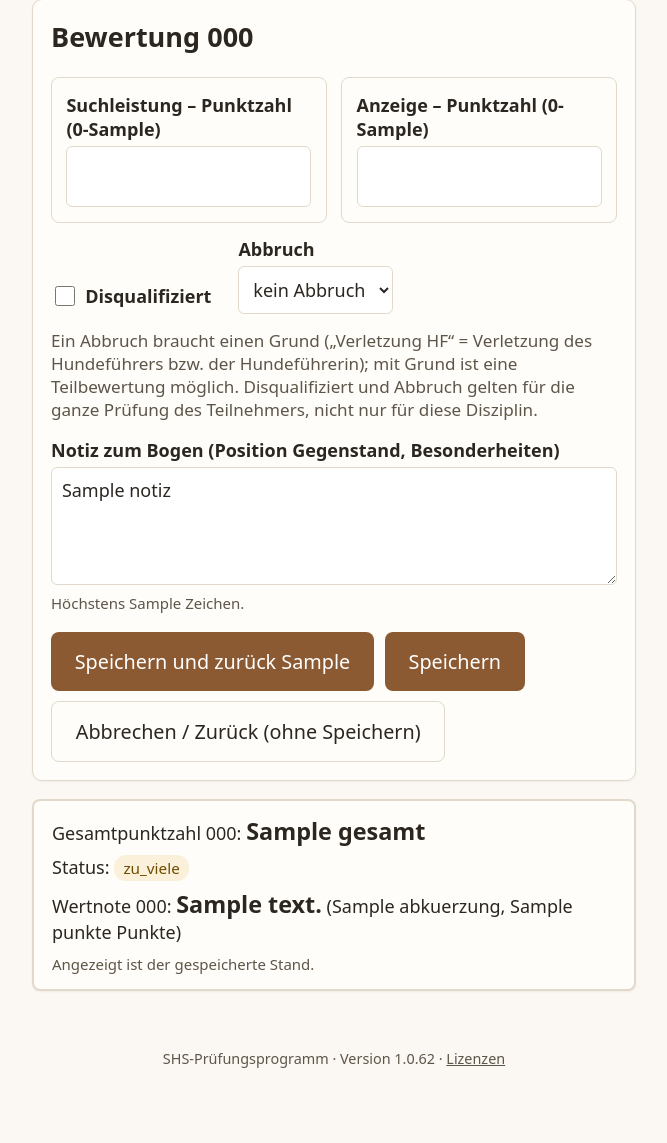
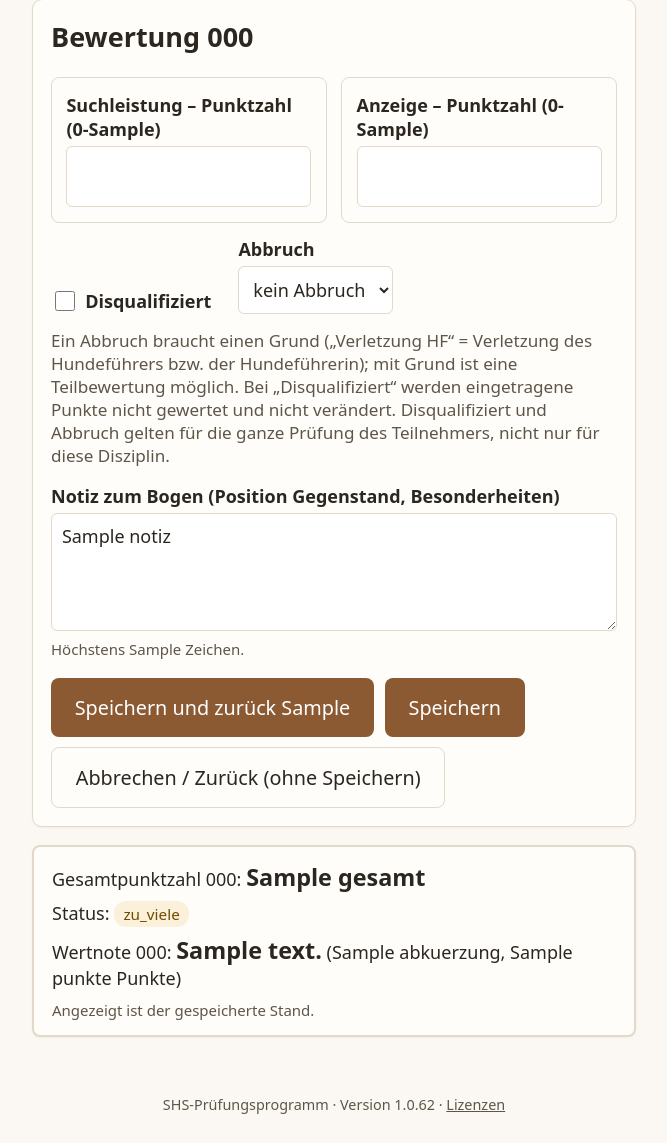
Before and after one commit to mbruver-source/SHS, a Flask app: template templates/bewertungsbogen.html in a window 1280 px wide. Shown: the part 721-1864 px from the top of the page, without its empty margins (306-973 px from the left). Before the commit the page ends 1789 px from the top, so only its background shows below. Run offline with Flask 3, Linux system fonts and the light colour scheme; the template is opened without the code that fills it: most values are stand-ins (such as "Sample title", 1, 10 or a date in 2020); some libraries are stand-ins or nearby versions.

Commit message:
Web-Templates aufgeräumt: gemeinsame Bausteine, CSS-Klassen statt Inline-Farben
UX-Test Web U17: Jinja-Makros für Abbruch-Auswahl, Erklärtext und Zahlenfeld
(templates/_bausteine.html) in Einzelseite, Bogen und Tabelle; Konfliktbox als CSS-Klasse,
Farbvariablen, allgemeine select-Regel, Kopfhöhen als Variablen; Bogen-Kopf am Handy ohne
Überlauf. Tests vergleichen CSS ohne Leerraum.

Co-Authored-By: Claude Opus 5.5 <noreply@anthropic.com>

```diff
--- /dev/null
+++ b/templates/_bausteine.html
@@ -0,0 +1,30 @@
+{# Gemeinsame Bausteine der Formularseiten (Einzelseite ergebnis_erfassen.html, Online-Bogen
+   bewertungsbogen.html, Ergebnistabelle ergebnis_tabelle.html), UX-Test Web U17 (20.11.2026): vorher
+   standen Abbruch-Auswahl, Erklärtext und Zahlenfeld mit Hinweis in mehreren Kopien. Einbinden mit
+   {% import "_bausteine.html" as b %}. #}
+
+{# Optionen der Abbruch-Auswahl: „kein Abbruch“, die Gründe und „ohne Grund“ nur als Altdatum. #}
+{% macro abbruch_optionen(gruende, gewaehlt, ohne_grund_anbieten) -%}
+  <option value="">kein Abbruch</option>
+  {% for code, text in gruende %}
+    <option value="{{ code }}"{% if gewaehlt == code %} selected{% endif %}>{{ text }}</option>
+  {% endfor %}
+  {% if ohne_grund_anbieten %}<option value="ohne_grund"{% if gewaehlt == 'ohne_grund' %} selected{% endif %}>Abbruch (ohne Grund, Altdaten)</option>{% endif %}
+{%- endmacro %}
+
+{# Erklärung zu Disqualifiziert/Abbruch in einem Wortlaut (UX-Test Web D3: normale Größe, „HF“ erklärt).
+   je_disziplin: auf einer Seite nur einer Disziplin (Bogen) den Zusatz nennen. #}
+{% macro status_erklaerung(je_disziplin=false) -%}
+  <p class="status-erklaerung">Ein Abbruch braucht einen Grund („Verletzung HF“ = Verletzung des Hundeführers bzw.
+    der Hundeführerin); mit Grund ist eine Teilbewertung möglich. Bei „Disqualifiziert“ werden eingetragene Punkte
+    nicht gewertet und nicht verändert. Disqualifiziert und Abbruch gelten für die ganze Prüfung des
+    Teilnehmers{% if je_disziplin %}, nicht nur für diese Disziplin{% endif %}.</p>
+{%- endmacro %}
+
+{# Zahlenfeld mit Hinweis direkt dahinter (sichtbar per CSS bei :invalid, UX-Test Web B4) und
+   aria-describedby auf den Hinweis. #}
+{% macro zahlenfeld(id, name, hoechstwert, wert, hinweis_id, gesperrt=false) -%}
+  <input type="number" id="{{ id }}" name="{{ name }}" inputmode="numeric" min="0" max="{{ hoechstwert }}"
+         aria-describedby="{{ hinweis_id }}" value="{{ wert }}"{% if gesperrt %} readonly{% endif %}>
+  <p class="feld-hinweis" id="{{ hinweis_id }}">Bitte eine ganze Zahl von 0 bis {{ hoechstwert }} eintragen.</p>
+{%- endmacro %}
--- a/templates/admin_benutzer.html
+++ b/templates/admin_benutzer.html
@@ -16,8 +16,7 @@
     <input type="password" id="passwort_wiederholung" name="passwort_wiederholung"
            autocomplete="new-password" minlength="8" required>
     <label for="rolle">Rolle</label>
-    <select id="rolle" name="rolle" style="width: 100%; padding: 0.6em; font-size: 1.1em;
-            border: 1px solid var(--grau-rand); border-radius: 6px;">
+    <select id="rolle" name="rolle" style="width: 100%; padding: 0.6em; font-size: 1.1em;">
       <option value="eintragen" selected>Nur Eintragen (Ergebnisse erfassen)</option>
       <option value="admin">Administrator (voller Zugriff, kann Benutzer verwalten)</option>
     </select>
--- a/templates/base.html
+++ b/templates/base.html
@@ -22,6 +22,10 @@
     --kopf-text2: #CDBFA9;
     --fertig-hg: #E8F1E8;
     --fertig: #24592A;
+    --warnung-hg: #fbf0d9;  /* gelb: „offen“ und Konflikte („inzwischen von jemand anderem geändert“) */
+    --warnung: #6d4c00;
+    /* Schätzwert für die feste Kopfleiste ab Tablet-Breite (zweizeilig bei 701-768 px ≈ 66 px). */
+    --kopf-hoehe: 4.5em;
   }
   * { box-sizing: border-box; }
   body {
@@ -47,7 +51,7 @@
      schließt Handys im Querformat aus (breit, aber niedrig). */
   @media (min-width: 701px) and (min-height: 560px) {
     header { position: sticky; top: 0; z-index: 20; }
-    html { scroll-padding-top: 4.5em; }
+    html { scroll-padding-top: var(--kopf-hoehe); }
   }
   header .marke { display: flex; align-items: center; gap: 0.6em; min-width: 0; }
   header .marke img { width: 42px; height: 42px; border-radius: 50%; flex: none; }
@@ -89,6 +93,11 @@
     padding: 0.8em 1em;
     margin-bottom: 1em;
   }
+  /* Konflikt statt Fehler: nichts überschrieben, die Seite zeigt den aktuellen Stand (gelb). */
+  .fehler.warnung { background: var(--warnung-hg); border-color: var(--warnung); color: var(--warnung); }
+  /* Abschnittsüberschriften in Formularen (Einzelseite) bzw. ohne Abstand oben (Bogen). */
+  h2.abschnitt { margin-top: 1.2em; }
+  h2.ohne-abstand { margin-top: 0; }
   label {
     display: block;
     font-weight: 600;
@@ -103,6 +112,8 @@
     background: #fff;
     color: var(--text);
   }
+  select { font: inherit; padding: 0.55em; border: 1px solid var(--grau-rand); border-radius: 6px;
+           background: #fff; color: var(--text); max-width: 100%; }
   /* UX-Test Web 19.11.2026 (B4): Ein Wert über dem Höchstwert (z. B. 84 bei höchstens 60) hält der Browser
      schon vor dem Absenden auf und zeigt nur kurz eine Blase am Feld. Ohne Skript (CSP) deshalb mit
      CSS: das Feld wird rot, ein Hinweis direkt dahinter (.feld-hinweis) bleibt stehen. */
@@ -140,18 +151,19 @@
   .bogen-links { margin: -0.3em 0.4em 0.5em; }
   .bogen-links a { display: inline-block; padding: 0.35em 0.2em; }
   .einzelseite-bogen button { margin: 0 0.4em 0.5em 0; }
-  /* Disqualifiziert/Abbruch auf der Seite je Teilnehmer (UX-Test Web 19.11.2026, D1). */
-  .einzelseite-status { display: flex; flex-wrap: wrap; gap: 0.8em 1.5em; align-items: flex-end; margin: 0.8em 0; }
-  .einzelseite-status label.dq { display: flex; align-items: center; gap: 0.4em; margin: 0; }
-  .einzelseite-status label.dq input { width: 1.5em; height: 1.5em; }
-  .einzelseite-status select { font: inherit; padding: 0.55em; border: 1px solid var(--grau-rand);
-                               border-radius: 6px; background: #fff; color: var(--text); max-width: 100%; }
+  /* Disqualifiziert/Abbruch auf der Seite je Teilnehmer (UX-Test Web 19.11.2026, D1) und im Bogen. */
+  .status-auswahl { display: flex; flex-wrap: wrap; gap: 0.8em 1.5em; align-items: flex-end; margin: 0.8em 0; }
+  .status-auswahl label { margin-top: 0; }
+  .status-auswahl label.dq { display: flex; align-items: center; gap: 0.4em; margin: 0; }
+  .status-auswahl label.dq input { width: 1.5em; height: 1.5em; }
+  /* Erklärtext dazu in normaler Größe (UX-Test Web D3), siehe _bausteine.status_erklaerung. */
+  .status-erklaerung { font-size: 0.95em; color: var(--gedaempft); margin: 0.4em 0 1em; }
   .status {
     display: inline-flex; align-items: center; gap: 0.25em;
     padding: 0.2em 0.6em; border-radius: 12px; font-size: 0.85em; white-space: nowrap;
   }
   .status svg { width: 14px; height: 14px; flex: none; }
-  .status-offen { background: #fbf0d9; color: #6d4c00; }
+  .status-offen { background: var(--warnung-hg); color: var(--warnung); }
   .status-fertig { background: var(--fertig-hg); color: var(--fertig); }
   /* Weitere Stufen der Teilnehmerliste (UX-Test Web 19.11.2026, B2), Kontrast mindestens 4,5:1. */
   .status-teilweise { background: #E6EEF6; color: #1F4A73; }
--- a/templates/bewertungsbogen.html
+++ b/templates/bewertungsbogen.html
@@ -1,26 +1,26 @@
 {% extends "base.html" %}
+{% import "_bausteine.html" as b %}
 {% block titel %}Bewertungsbogen {{ disziplin }} – SHS Prüfung{% endblock %}
 {% block stil %}
 <style>
   /* Online-Bewertungsbogen: Aufbau wie der Papierbogen, reine Formularseite ohne JavaScript
      (CSP script-src 'none'). Suchleistung und Anzeigeleistung stehen nebeneinander. */
-  .bogen-kopf { display: grid; grid-template-columns: max-content 1fr; gap: 0.2em 1em; margin: 0.6em 0; }
+  /* Beschriftung höchstens 45 % breit (darf umbrechen), damit lange Werte („Trümmerfeld“, Zwingernamen)
+     am Handy nicht über die Karte ragen; nur zu lange Einzelwörter werden getrennt. */
+  .bogen-kopf { display: grid; grid-template-columns: fit-content(45%) minmax(0, 1fr); gap: 0.2em 1em; margin: 0.6em 0; }
   .bogen-kopf dt { font-weight: 600; }
-  .bogen-kopf dd { margin: 0; }
+  .bogen-kopf dd { margin: 0; overflow-wrap: break-word; }
   .bogen-punkte { display: grid; grid-template-columns: 1fr 1fr; gap: 0.8em; margin: 0.8em 0; }
   .bogen-punkte > div { border: 1px solid var(--grau-rand); border-radius: 8px; padding: 0 0.8em 0.8em; }
   .bogen-punkte input[type=number] { font-size: 1.4em; text-align: center; }
   .bogen-punkte input[readonly] { background: var(--grau-hell); color: var(--gedaempft); }
-  .bogen-status { display: flex; flex-wrap: wrap; gap: 0.8em 1.5em; align-items: flex-end; margin: 0.8em 0; }
-  .bogen-status label.dq { display: flex; align-items: center; gap: 0.4em; font-weight: 600; }
-  .bogen-status label.dq input { width: 1.5em; height: 1.5em; }
-  .bogen-status select, textarea.notiz { font: inherit; padding: 0.55em; border: 1px solid var(--grau-rand);
-                                         border-radius: 6px; background: #fff; color: var(--text); max-width: 100%; }
-  textarea.notiz { width: 100%; box-sizing: border-box; min-height: 6em; }
+  textarea.notiz { font: inherit; padding: 0.55em; border: 1px solid var(--grau-rand); border-radius: 6px;
+                   background: #fff; color: var(--text); width: 100%; box-sizing: border-box; min-height: 6em; }
   .bogen-gesamt { border: 2px solid var(--grau-rand); border-radius: 8px; padding: 0.8em 1em; margin: 1em 0; }
   .bogen-gesamt strong { font-size: 1.3em; }
+  .bogen-gesamt p { margin: 0.4em 0 0; }
+  .bogen-gesamt p:first-child { margin-top: 0; }
   .bogen-knoepfe { display: flex; flex-wrap: wrap; gap: 0.6em; margin: 1em 0 0; }
-  .bogen-erklaerung { font-size: 0.95em; color: var(--gedaempft); margin: 0.4em 0 1em; }
   @media (max-width: 480px) { .bogen-punkte { grid-template-columns: 1fr; } }
 </style>
 {% endblock %}
@@ -46,7 +46,7 @@
 
 {% if meldung %}<div class="karte karte-erfolg" role="status">{{ meldung }}</div>{% endif %}
 {% if zeile.fehler %}<div class="fehler" role="alert">Es wurde nichts gespeichert: {{ zeile.fehler }}</div>{% endif %}
-{% if zeile.konflikt %}<div class="fehler" role="alert" style="background: #fbf0d9; border-color: #6d4c00; color: #6d4c00;">{{ zeile.konflikt | join(' ') }}</div>{% endif %}
+{% if zeile.konflikt %}<div class="fehler warnung" role="alert">{{ zeile.konflikt | join(' ') }}</div>{% endif %}
 
 <form class="karte" method="post" action="{{ speichern_url }}">
   <input type="hidden" name="csrf_token" value="{{ csrf_token() }}">
@@ -55,40 +55,29 @@
   <input type="hidden" name="geladen_{{ zeile.id }}" value="{{ zeile.geladen }}">
   <input type="hidden" name="geladen_notiz_{{ zeile.id }}" value="{{ notiz_geladen }}">
 
-  <h2 style="margin-top: 0;">Bewertung {{ disziplin }}</h2>
+  <h2 class="ohne-abstand">Bewertung {{ disziplin }}</h2>
   <div class="bogen-punkte">
     <div>
       <label for="suche">Suchleistung – Punktzahl (0-{{ suche_max }})</label>
-      <input type="number" id="suche" inputmode="numeric" min="0" max="{{ suche_max }}" aria-describedby="hinweis-suche"
-             name="suche_{{ disziplin }}_{{ zeile.id }}" value="{{ punkte.suche }}"{% if zeile.gesperrt %} readonly{% endif %}>
-      <p class="feld-hinweis" id="hinweis-suche">Bitte eine ganze Zahl von 0 bis {{ suche_max }} eintragen.</p>
+      {{ b.zahlenfeld("suche", "suche_" ~ disziplin ~ "_" ~ zeile.id, suche_max, punkte.suche, "hinweis-suche",
+                      zeile.gesperrt) }}
     </div>
     <div>
       <label for="anzeige">Anzeige – Punktzahl (0-{{ anzeige_max }})</label>
-      <input type="number" id="anzeige" inputmode="numeric" min="0" max="{{ anzeige_max }}" aria-describedby="hinweis-anzeige"
-             name="anzeige_{{ disziplin }}_{{ zeile.id }}" value="{{ punkte.anzeige }}"{% if zeile.gesperrt %} readonly{% endif %}>
-      <p class="feld-hinweis" id="hinweis-anzeige">Bitte eine ganze Zahl von 0 bis {{ anzeige_max }} eintragen.</p>
+      {{ b.zahlenfeld("anzeige", "anzeige_" ~ disziplin ~ "_" ~ zeile.id, anzeige_max, punkte.anzeige, "hinweis-anzeige",
+                      zeile.gesperrt) }}
     </div>
   </div>
-  {% if zeile.gesperrt %}<p><small>Bei „Disqualifiziert“ oder „Abbruch“ ohne Grund werden eingetragene Punkte nicht gewertet und nicht verändert.</small></p>{% endif %}
+  {% if zeile.gesperrt %}<p><small>Die Punkte werden zurzeit nicht gewertet und beim Speichern nicht verändert.</small></p>{% endif %}
 
-  <div class="bogen-status">
+  <div class="status-auswahl">
     <label class="dq"><input type="checkbox" name="dq_{{ zeile.id }}" value="1"{% if zeile.dq %} checked{% endif %}> Disqualifiziert</label>
     <div>
-      <label for="abbruch" style="margin-top: 0;">Abbruch</label>
-      <select id="abbruch" name="abbruch_{{ zeile.id }}">
-        <option value="">kein Abbruch</option>
-        {% for code, text in abbruch_gruende %}
-          <option value="{{ code }}"{% if zeile.abbruch == code %} selected{% endif %}>{{ text }}</option>
-        {% endfor %}
-        {% if zeile.abbruch_ohne_grund %}<option value="ohne_grund"{% if zeile.abbruch == 'ohne_grund' %} selected{% endif %}>Abbruch (ohne Grund, Altdaten)</option>{% endif %}
-      </select>
+      <label for="abbruch">Abbruch</label>
+      <select id="abbruch" name="abbruch_{{ zeile.id }}">{{ b.abbruch_optionen(abbruch_gruende, zeile.abbruch, zeile.abbruch_ohne_grund) }}</select>
     </div>
   </div>
-  {# UX-Test Web 19.11.2026 (D3): Erklärtext in normaler Größe statt klein, „HF“ erklärt. #}
-  <p class="bogen-erklaerung">Ein Abbruch braucht einen Grund („Verletzung HF“ = Verletzung des Hundeführers bzw. der
-    Hundeführerin); mit Grund ist eine Teilbewertung möglich. Disqualifiziert und Abbruch gelten für die ganze Prüfung
-    des Teilnehmers, nicht nur für diese Disziplin.</p>
+  {{ b.status_erklaerung(je_disziplin=true) }}
 
   <label for="notiz">Notiz zum Bogen (Position Gegenstand, Besonderheiten)</label>
   <textarea class="notiz" id="notiz" name="notiz_{{ zeile.id }}" maxlength="{{ notiz_max }}" rows="4">{{ notiz }}</textarea>
@@ -102,16 +91,16 @@
 </form>
 
 <div class="karte bogen-gesamt" aria-live="polite">
-  <p style="margin: 0;">Gesamtpunktzahl {{ disziplin }}:
+  <p>Gesamtpunktzahl {{ disziplin }}:
     <strong>{% if zusammenfassung.gesamt is not none %}{{ zusammenfassung.gesamt }}{% else %}–{% endif %}</strong>
     {% if zusammenfassung.gesamt is none %}<small>(sobald Suche und Anzeige gespeichert sind)</small>{% endif %}</p>
-  <p style="margin: 0.4em 0 0;">Status: <span class="status {% if zusammenfassung.status == 'gespeichert' %}status-fertig{% else %}status-offen{% endif %}">{{ zusammenfassung.status }}</span></p>
+  <p>Status: <span class="status {% if zusammenfassung.status == 'gespeichert' %}status-fertig{% else %}status-offen{% endif %}">{{ zusammenfassung.status }}</span></p>
   {% if zusammenfassung.wertnote %}
-    <p style="margin: 0.4em 0 0;">Wertnote {% if teilnehmer.art == 'DK' %}Dreikampf{% else %}{{ disziplin }}{% endif %}:
+    <p>Wertnote {% if teilnehmer.art == 'DK' %}Dreikampf{% else %}{{ disziplin }}{% endif %}:
       <strong>{{ zusammenfassung.wertnote.notentext }}</strong> ({{ zusammenfassung.wertnote.abkuerzung }}, {{ zusammenfassung.wertnote.punkte }} Punkte)</p>
   {% elif zusammenfassung.wertnote_hinweis %}
-    <p style="margin: 0.4em 0 0;"><small>{{ zusammenfassung.wertnote_hinweis }}</small></p>
+    <p><small>{{ zusammenfassung.wertnote_hinweis }}</small></p>
   {% endif %}
-  <p style="margin: 0.4em 0 0;"><small>Angezeigt ist der gespeicherte Stand.</small></p>
+  <p><small>Angezeigt ist der gespeicherte Stand.</small></p>
 </div>
 {% endblock %}
```
Also changed, not shown: Fortschritt.md (+13 -0 lines), Modulreferenz.md (+1 -1 lines), berichte/UX-Test-2026-11-Web/aufgaben-umsetzung.md (+6 -1 lines), templates/ergebnis_erfassen.html (+13 -24 lines), templates/ergebnis_tabelle.html (+12 -16 lines), test_app_web.py (+29 -6 lines).
